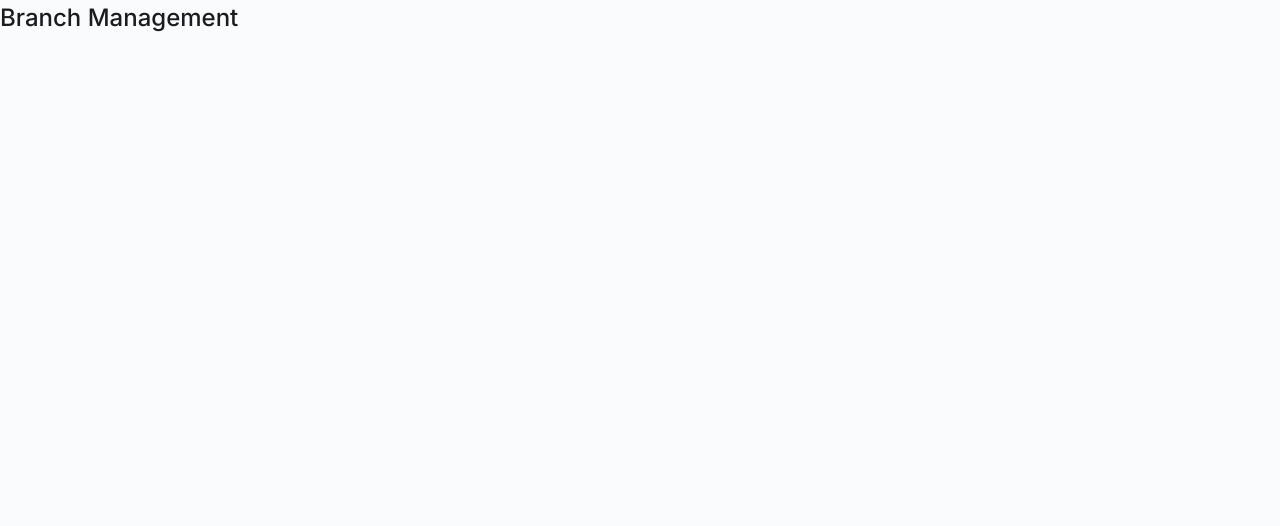
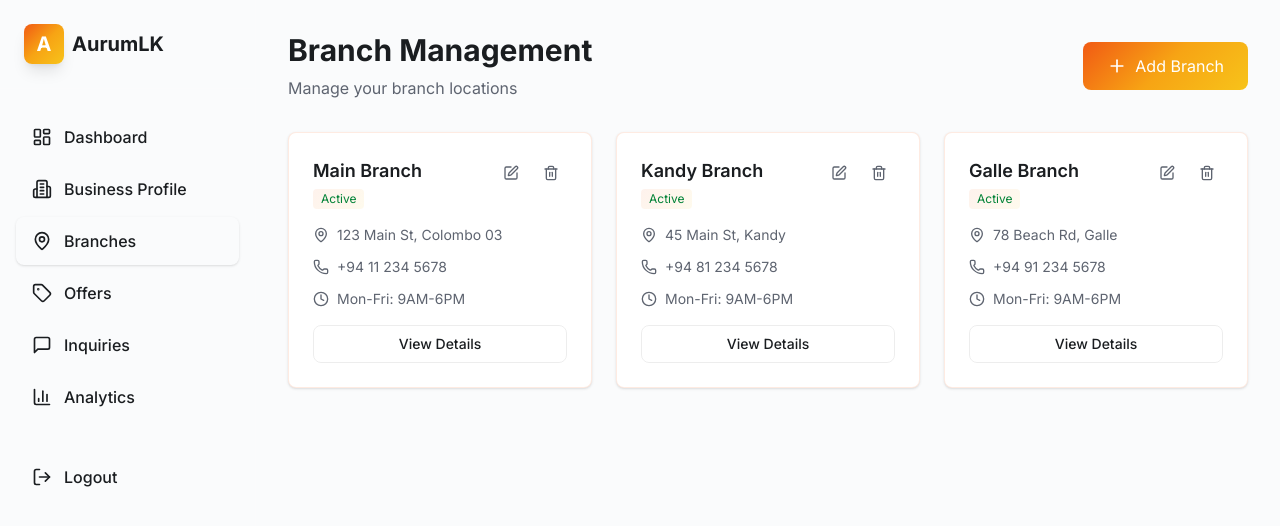
Before and after one commit to wimansa-samudinee/AurumLK, a React (Vite) app in the folder frontend/: page /business/branches in a window 1280 px wide. Shown: the top 526 px of the page. Built offline with nearby package versions, Linux system fonts and the light colour scheme.

Commit message:
feat : Add Business Branch Management UI

```diff
--- a/frontend/src/pages/business/BranchManagement.tsx
+++ b/frontend/src/pages/business/BranchManagement.tsx
@@ -1,3 +1,77 @@
+import { Link } from "react-router";
+import DashboardSidebar from "../../components/DashboardSidebar";
+import { MapPin, Phone, Clock, Edit, Trash2, Plus } from "lucide-react";
+
 export default function BranchManagement() {
-	return <h1>Branch Management</h1>;
+  const branches = [
+    { id: 1, name: "Main Branch", address: "123 Main St, Colombo 03", phone: "+94 11 234 5678", status: "Active" },
+    { id: 2, name: "Kandy Branch", address: "45 Main St, Kandy", phone: "+94 81 234 5678", status: "Active" },
+    { id: 3, name: "Galle Branch", address: "78 Beach Rd, Galle", phone: "+94 91 234 5678", status: "Active" },
+  ];
+
+  return (
+    <div className="flex min-h-screen bg-gray-50">
+      <DashboardSidebar role="business" />
+
+      <main className="flex-1">
+        <div className="p-8">
+          <div className="flex items-center justify-between mb-8">
+            <div>
+              <h1 className="text-3xl font-bold text-gray-900 mb-2">Branch Management</h1>
+              <p className="text-gray-600">Manage your branch locations</p>
+            </div>
+            <Link
+              to="/business/branches/add"
+              className="flex items-center space-x-2 px-6 py-3 bg-amber-500 text-white rounded-lg hover:bg-amber-600 transition-colors"
+            >
+              <Plus className="w-5 h-5" />
+              <span>Add Branch</span>
+            </Link>
+          </div>
+
+          <div className="grid grid-cols-1 md:grid-cols-2 lg:grid-cols-3 gap-6">
+            {branches.map((branch) => (
+              <div key={branch.id} className="bg-white rounded-lg shadow-sm border p-6">
+                <div className="flex items-start justify-between mb-4">
+                  <div>
+                    <h3 className="text-lg font-semibold text-gray-900">{branch.name}</h3>
+                    <span className="inline-block mt-1 px-2 py-0.5 bg-green-100 text-green-700 rounded text-xs">
+                      {branch.status}
+                    </span>
+                  </div>
+                  <div className="flex space-x-2">
+                    <button className="p-2 text-gray-600 hover:text-amber-600 transition-colors">
+                      <Edit className="w-4 h-4" />
+                    </button>
+                    <button className="p-2 text-gray-600 hover:text-red-600 transition-colors">
+                      <Trash2 className="w-4 h-4" />
+                    </button>
+                  </div>
+                </div>
+
+                <div className="space-y-3">
+                  <div className="flex items-start space-x-2">
+                    <MapPin className="w-4 h-4 text-gray-400 mt-0.5" />
+                    <span className="text-sm text-gray-600">{branch.address}</span>
+                  </div>
+                  <div className="flex items-center space-x-2">
+                    <Phone className="w-4 h-4 text-gray-400" />
+                    <span className="text-sm text-gray-600">{branch.phone}</span>
+                  </div>
+                  <div className="flex items-center space-x-2">
+                    <Clock className="w-4 h-4 text-gray-400" />
+                    <span className="text-sm text-gray-600">Mon-Fri: 9AM-6PM</span>
+                  </div>
+                </div>
+
+                <button className="mt-4 w-full px-4 py-2 border border-gray-300 rounded-lg hover:bg-gray-50 transition-colors text-sm">
+                  View Details
+                </button>
+              </div>
+            ))}
+          </div>
+        </div>
+      </main>
+    </div>
+  );
 }
```
